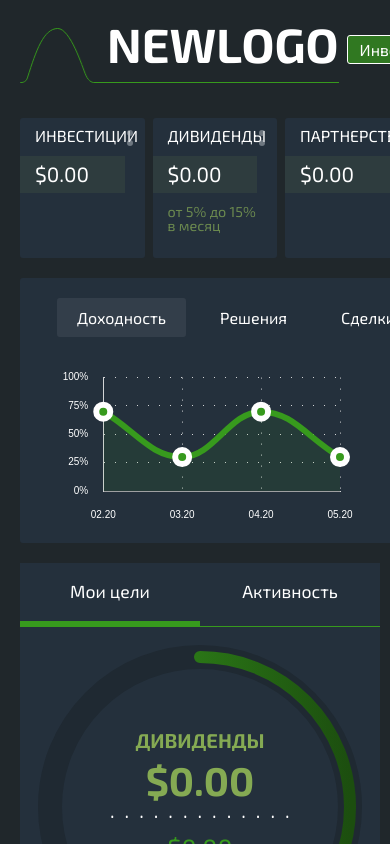
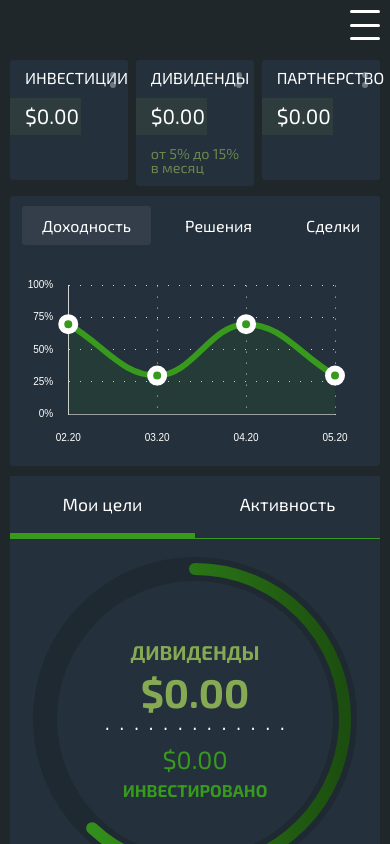
Before and after one commit to Gogabok/Invest-Project, a Vue app in the folder user-panel/: page / in a window 390 px wide. Shown: the top 844 px of the page. Built offline with nearby package versions, Linux system fonts and the light colour scheme.

Commit message:
hamburger menu

```diff
--- a/user-panel/src/components/header/index.vue
+++ b/user-panel/src/components/header/index.vue
@@ -1,12 +1,7 @@
 <template>
   <div class="navigation">
-    <div class="navigation-wrapper">
-      <v-logo></v-logo>
-      <v-nav-btn :VClass="'invest'">Инвестировать</v-nav-btn>
-      <v-nav-btn :VClass="'get'">Вывести деньги</v-nav-btn>
-      <v-user-card>{{ userName }}</v-user-card>
     <div class="hamburger-menu">
-        <input type="checkbox" id="checkbox" class="checkbox visuallyHidden">
+      <input v-model="isMenuOpen" type="checkbox" id="checkbox" class="checkbox visuallyHidden">
       <label for="checkbox">
           <div class="hamburger">
               <span class="bar bar1"></span>
@@ -17,6 +12,11 @@
           </div>
       </label>
     </div>
+    <div class="navigation-wrapper" :style="menuStyle">
+      <v-logo class="logo"></v-logo>
+      <v-nav-btn class="btn btn-1" :VClass="'invest'">Инвестировать</v-nav-btn>
+      <v-nav-btn class="btn btn-2" :VClass="'get'">Вывести деньги</v-nav-btn>
+      <v-user-card class="userBtn">{{ userName }}</v-user-card>
     </div>
   </div>
 </template>
@@ -31,8 +31,21 @@ export default {
     VLogo, VNavBtn, VUserCard
   },
   data: () => ({
-    userName: 'woohoohooh@gmail.com'
-  })
+    userName: 'woohoohooh@gmail.com',
+    isMenuOpen: false
+  }),
+  computed: {
+    menuStyle () {
+      if(document.body.clientWidth > 830) {
+        return `display: flex`
+      } else {
+        return this.isMenuOpen ? `display: flex` : ''
+      }
+    }
+  },
+  methods: {
+
+  },
 }
 </script>
 
@@ -62,13 +75,17 @@ export default {
   .hamburger .bar {
     padding: 0;
     width: 30px;
-    height: 4px;
-    background-color: maroon;
+    height: 3px;
+    background-color: #fff;
     display: block;
     border-radius: 4px;
     transition: all 0.4s ease-in-out;
     position: absolute;
     transition: all 0.4s ease-in-out, transform 0.4s ease-in-out 0.4s;
+  }
+
+  .hamburger-menu {
+    display: none;
   }
 
   .hamburger {
@@ -128,4 +145,45 @@ export default {
       bottom: 13.5px;
       background-color: transparent;
   }
+  @media screen and (max-width: 830px) {
+    .hamburger-menu {
+      display: flex;
+      justify-content: flex-end;
+    }
+    .navigation {
+      position: fixed;
+      z-index: 1000;
+      width: 100%;
+      left: 0px;
+      top: 0px;
+      padding: 10px 20px !important;
+      background: #20272B;
+    }
+    .navigation-wrapper {
+      display: none;
+      flex-wrap: wrap;
+    }
+    .common-dashboard-padding {
+      padding-top: 0px !important;
+      margin-top: 0px !important;
+    }
+    .logo {
+      display: none;
+    }
+    .btn-1 {
+      margin: 5px 5px 0px 0px !important;
+    }
+    .btn-2 {
+      margin: 5px 0px 0px 0px !important;
+    }
+    .userBtn {
+      margin-left: auto;
+      margin-top: 5px;
+    }
+  }
+  @media screen and (max-width: 650px) {
+    .navigation {
+      padding: 10px 10px !important;
+    }
+  }
 </style>
--- a/user-panel/src/views/dashboard.vue
+++ b/user-panel/src/views/dashboard.vue
@@ -30,6 +30,9 @@ export default {
   display: flex;
   align-items: flex-start;
   justify-content: space-between;
+  & * {
+    box-sizing: border-box;
+  }
 }
 .dashboard-user-area {
   width: 60%;
@@ -165,4 +168,26 @@ export default {
     margin: 10px auto 0px auto;
   }
 }
+@media screen and (max-width: 830px) {
+  .common-dashboard-padding {
+    margin-top: 60px !important;
+  }
+  .dashboard-graph-module {
+    padding: 10px 5px;
+  }
+}
+
+@media screen and (max-width: 650px) {
+  .dashboard-user-area {
+    padding: 0px 10px;
+  }
+  .dashboard-graph-module {
+    margin-top: 0px !important;
+  }
+  .side-panel-area {
+    margin-top: 0px;
+    padding: 0px 10px;
+    max-width: 635px;
+  }
+}
 </style>
```
Lines whose indentation alone changed are shown as unchanged.
